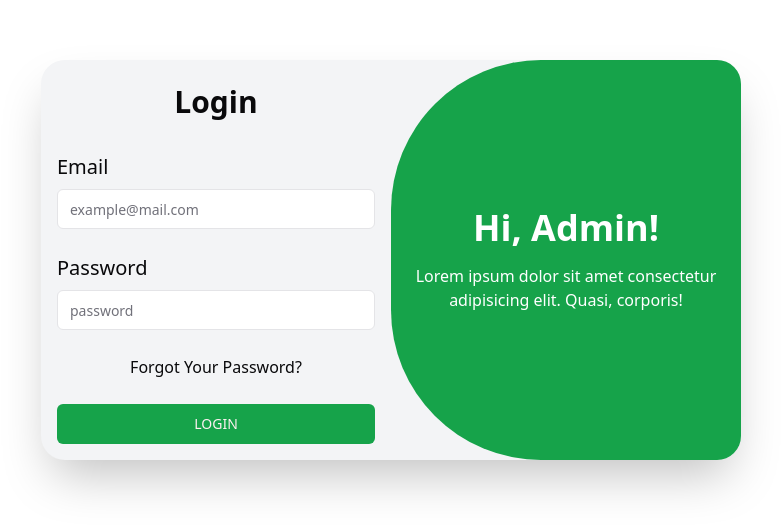
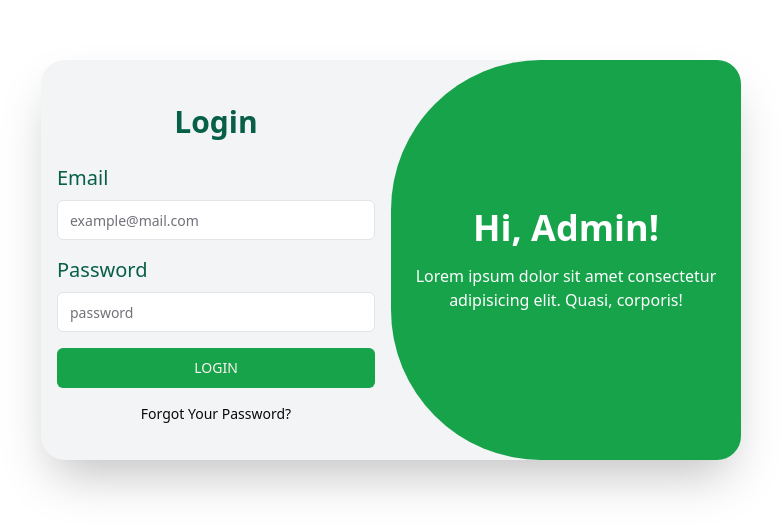
Before and after one commit to Andrian004/web-sekolah, a React (Vite) app: page /admin/login in a window 1280 px wide. Shown: the part 140-672 px from the top of the page, without its empty margins (249-1030 px from the left). Built offline with nearby package versions, Linux system fonts and the light colour scheme.

Commit message:
style: set layout for login page

```diff
--- a/src/components/shared/news-section.tsx
+++ b/src/components/shared/news-section.tsx
@@ -6,7 +6,7 @@ export function NewsSection() {
 
   return (
     <>
-      <h2 className="my-10 font-bold text-emerald-900">Berita Terbaru</h2>
+      <h2 className="my-10 font-bold text-emerald-800">Berita Terbaru</h2>
       <div className="flex justify-between items-center flex-wrap">
         {news.isLoading && <div className="py-2 font-bold">Loading...</div>}
         {news.error instanceof Error && <div>{news.error.message}</div>}
--- a/src/routes/admin/login.tsx
+++ b/src/routes/admin/login.tsx
@@ -31,13 +31,15 @@ export function Login() {
       <div className="w-full md:w-[700px] h-[400px] flex bg-gray-100 shadow-2xl rounded-3xl">
         <section className="form w-full md:w-[350px] h-full p-4">
           <form
-            className="w-full h-full flex flex-col items-center justify-between"
+            className="w-full h-full flex flex-col items-center justify-center gap-4"
             onSubmit={handleLogin}>
-            <h1 className="text-center text-3xl font-bold w-full py-2">
+            <h2 className="text-center font-bold w-full py-2 text-emerald-800">
               Login
-            </h1>
+            </h2>
             <div className="w-full flex flex-col gap-2">
-              <label htmlFor="email" className="text-xl font-medium">
+              <label
+                htmlFor="email"
+                className="text-xl font-medium text-emerald-800">
                 Email
               </label>
               <Input
@@ -50,7 +52,9 @@ export function Login() {
               />
             </div>
             <div className="w-full flex flex-col gap-2">
-              <label htmlFor="email" className="text-xl font-medium">
+              <label
+                htmlFor="email"
+                className="text-xl font-medium text-emerald-800">
                 Password
               </label>
               <Input
@@ -62,7 +66,6 @@ export function Login() {
                 required
               />
             </div>
-            <p>Forgot Your Password?</p>
             {isPending ? (
               <Button className="w-full" disabled>
                 LOGIN
@@ -72,6 +75,7 @@ export function Login() {
                 LOGIN
               </Button>
             )}
+            <p className="text-sm">Forgot Your Password?</p>
           </form>
         </section>
         <section className="hero-login hidden md:inline w-[350px] h-full">
```
